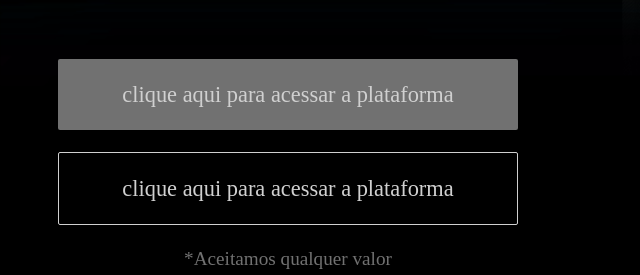
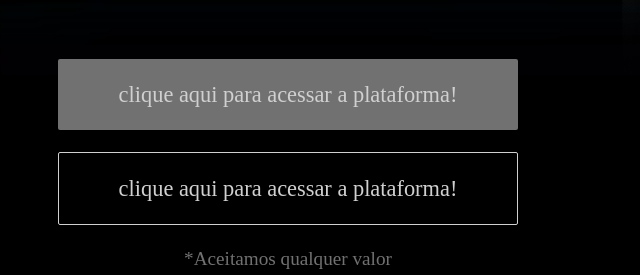
Before and after one commit to RomuloTrindadeC/bulwarkvideo, a plain HTML site: page index.html in a window 1280 px wide. Shown: the part 426-701 px from the top of the page, 0-640 px from the left. Drawn offline with nearby package versions, Linux system fonts and the light colour scheme; a web font is replaced by a local one.

Commit message:
Update index

```diff
--- a/index.html
+++ b/index.html
@@ -12,8 +12,8 @@
         <div class="container__caixa">
             <h1 class="container__titulo">Maior centro de comunicação de membros da ordem demolay e suas extensões. As melhores histórias. As melhores amizades. Tudo aqui</h1>
             <img class="container__imagem" src="assets/Combo3.0.png" alt="combo">
-            <a class="container__botao" href="assets/chavepix.png">clique aqui para acessar a plataforma</a>
-            <a class="container__botao__secundario" href="assets/chavepix.png">clique aqui para acessar a plataforma</a>
+            <a class="container__botao" href="assets/chavepix.png">clique aqui para acessar a plataforma!</a>
+            <a class="container__botao__secundario" href="assets/chavepix.png">clique aqui para acessar a plataforma!</a>
             <p class="container__aviso">*Aceitamos qualquer valor</p>
         </div>
     </section>
```
